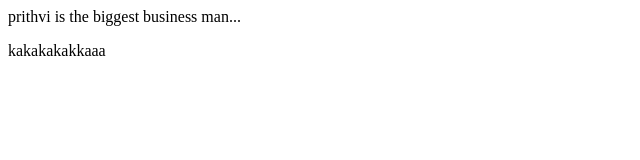
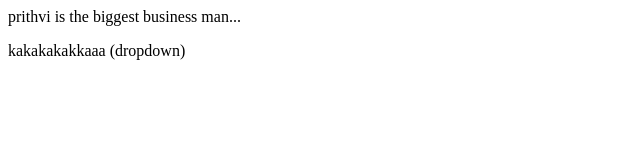
Before and after one commit to PrithviGowda16/localrepo, a plain HTML site: page LocalRepo/index.html in a window 1280 px wide. Shown: the full height of the page, 0-640 px from the left. Drawn offline with Linux system fonts and the light colour scheme.

Commit message:
add dropdown

```diff
--- a/LocalRepo/index.html
+++ b/LocalRepo/index.html
@@ -2,5 +2,5 @@
     prithvi is the biggest business man...
 </p>
 <p>
-    kakakakakkaaa
+    kakakakakkaaa (dropdown)
 </p>
```
